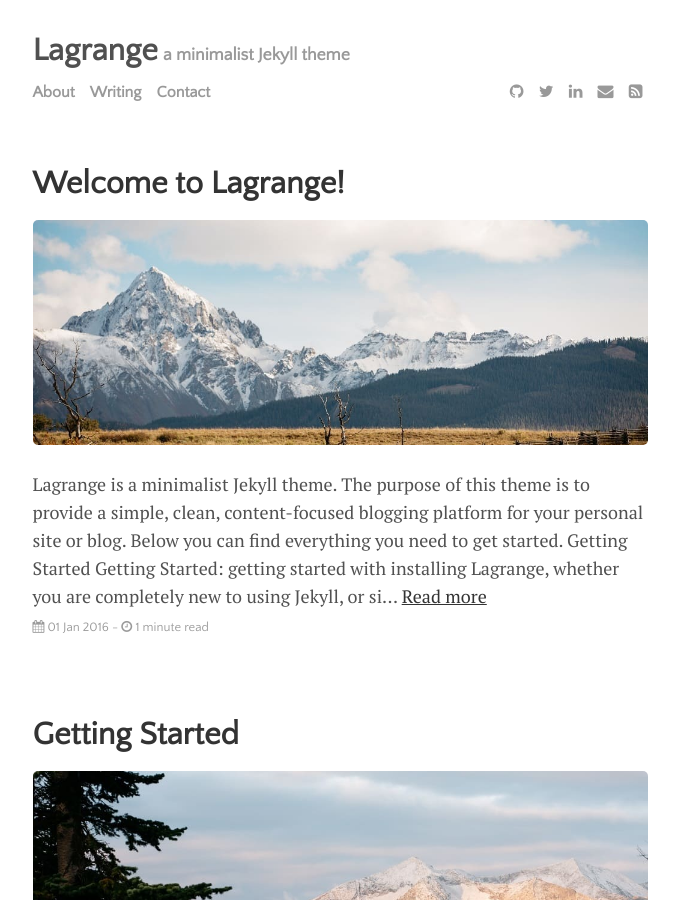
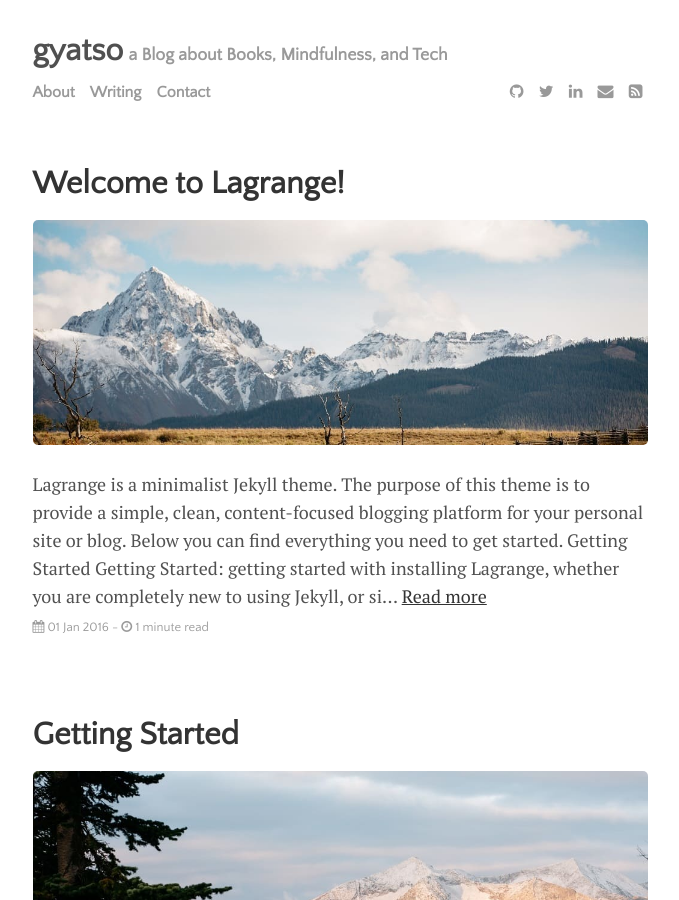
Before and after one commit to LakshitaBh/LakshitaBh.github.io, a Jekyll site: the page built from index.html, in a window 1280 px wide and 900 px high. Shown: the whole window, without its empty margins (300-979 px from the left). Built offline with Jekyll 4.4.1, drawn with Linux system fonts in a browser that asks for light colours; the list of posts is cut into pages by our own code; some of the changed text lies outside the part shown.

Commit message:
Update _config.yml

```diff
--- a/_config.yml
+++ b/_config.yml
@@ -20,9 +20,9 @@ permalink:           none
 plugins:             [jekyll-paginate, jekyll-sitemap, jekyll-feed, jekyll-seo-tag]
 
 # Customise atom feed settings (this is where Jekyll-Feed gets configuration information)
-title:		           'Lagrange'
-description:	       'a minimalist Jekyll theme'
-author:              'Paul Le'
+title:		           'gyatso'
+description:	       'a Blog about Books, Mindfulness, and Tech'
+author:              'Lakshita Bhargava'
 
 # RSS 2.0 can be used instead of Atom by uncommenting following two lines
 #feed:
```
